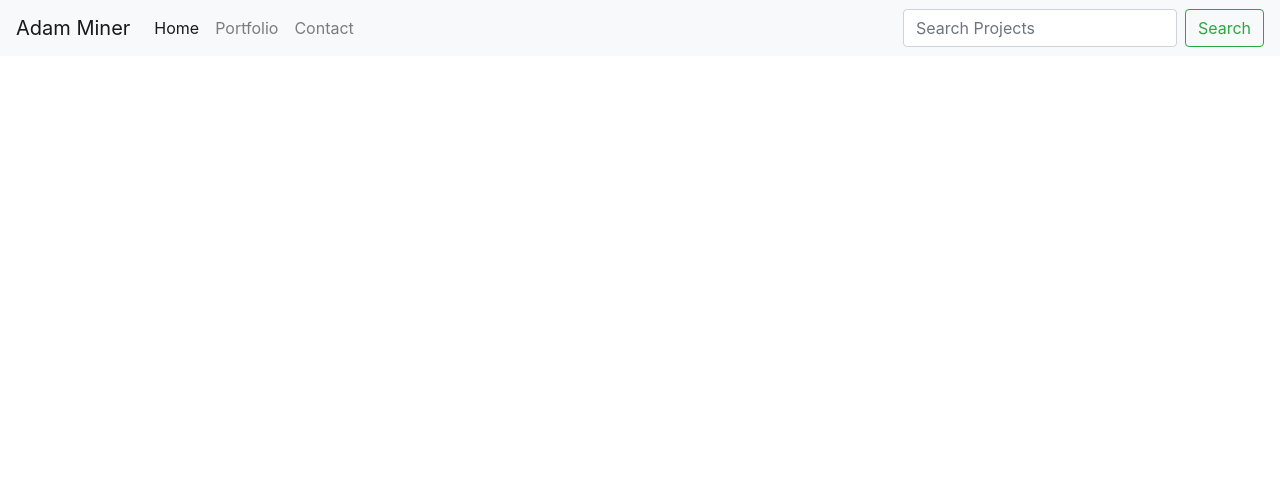
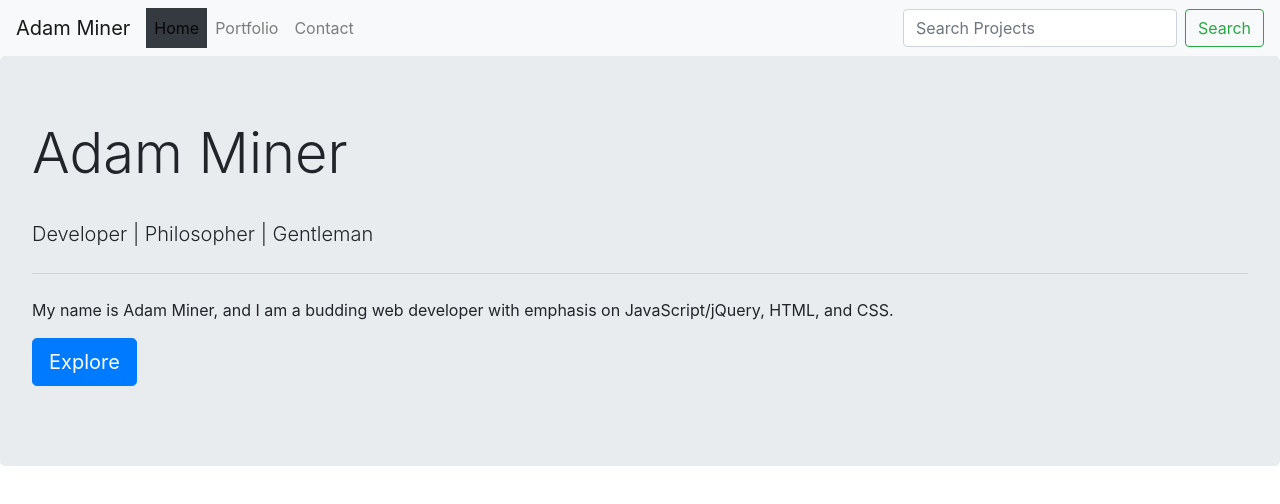
Before and after one commit to Bigminer106/Bootstrap-Portfolio, a plain HTML site: page index.html in a window 1280 px wide. Drawn offline with nearby package versions, Linux system fonts and the light colour scheme.

Commit message:
Added Images Folder and Jumbotron

```diff
--- a/index.html
+++ b/index.html
@@ -16,7 +16,7 @@
     </button>
     <div class="collapse navbar-collapse" id="navbarSupportedContent">
       <ul class="navbar-nav mr-auto">
-        <li class="nav-item active">
+        <li class="nav-item active bg-dark">
           <a class="nav-link" href="#">Home<span class="sr-only">(current)</span></a>
         </li>
         <li class="nav-item">
@@ -33,7 +33,16 @@
     </div>
   </nav>
   <!-- Begin Content -->
-
+  <div class="jumbotron">
+    <h1 class="display-4">Adam Miner</h1>
+    <img src="" alt="">
+    <p class="lead">Developer | Philosopher | Gentleman</p>
+    <hr class="my-4">
+    <p>My name is Adam Miner, and I am a budding web developer with emphasis on JavaScript/jQuery, HTML, and CSS.</p>
+    <p class="lead">
+      <a class="btn btn-primary btn-lg" href="./portfolio.html" role="button">Explore</a>
+    </p>
+  </div>
   <!-- Bootstrap JS Scripts -->
   <script src="https://code.jquery.com/jquery-3.2.1.slim.min.js" integrity="sha384-KJ3o2DKtIkvYIK3UENzmM7KCkRr/rE9/Qpg6aAZGJwFDMVNA/GpGFF93hXpG5KkN" crossorigin="anonymous"></script>
   <script src="https://cdnjs.cloudflare.com/ajax/libs/popper.js/1.12.9/umd/popper.min.js" integrity="sha384-ApNbgh9B+Y1QKtv3Rn7W3mgPxhU9K/ScQsAP7hUibX39j7fakFPskvXusvfa0b4Q" crossorigin="anonymous"></script>
```
Also changed, not shown: contact.html (+5 -5 lines), portfolio.html (+4 -4 lines).
